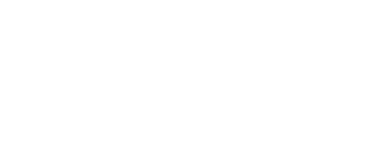
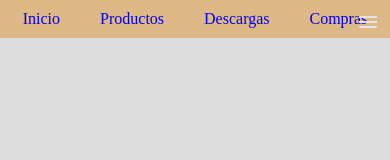
Before and after one commit to Youssef-AJDIJ/firstTestJsDom, a plain HTML site: page index.html in a window 390 px wide. Drawn offline with Linux system fonts and the light colour scheme.

Commit message:
intentar hacer menu responsive

```diff
--- a/css/reset.css
+++ b/css/reset.css
@@ -0,0 +1,16 @@
+*{
+    margin: 0;
+    padding: 0;
+    box-sizing: border-box;
+}
+
+body{
+    background-color: gainsboro;
+    height: fit-content;
+}
+li{
+    list-style: none;
+}
+a{
+    text-decoration: none;
+}
--- a/css/style.css
+++ b/css/style.css
@@ -0,0 +1,49 @@
+.header {
+  background-color: burlywood;
+  max-width: 1200px;
+  margin: 0 auto;
+}
+.navbar {
+  display: flex;
+  justify-content: space-between;
+  padding: 10px 20px;
+  position: relative;
+}
+.navbar-list {
+  display: flex;
+  column-gap: 40px;
+}
+.open-menu, .close-menu{
+    position: absolute;
+    right: 10px;
+    top: 10px;
+    display: none;
+    cursor: pointer;
+}
+
+@media (max-width: 520px) {
+    .logo{
+        display: none;
+    }
+  .navbar {
+    flex-direction: column;
+    align-items: center;
+    text-align: center;
+  }
+
+  .open-menu{
+    display: block;
+}
+}
+
+
+[data-drop="dropDownList"]{
+
+    display: flex;
+    flex-direction: column;
+    row-gap: 20px;
+
+    width: 100dvw;
+    background-color: rgb(104, 104, 103);
+
+  }
--- a/index.html
+++ b/index.html
@@ -1,11 +1,51 @@
 <!DOCTYPE html>
 <html lang="en">
-<head>
-    <meta charset="UTF-8">
-    <meta name="viewport" content="width=device-width, initial-scale=1.0">
+  <head>
+    <meta charset="UTF-8" />
+    <meta name="viewport" content="width=device-width, initial-scale=1.0" />
+    <link rel="shortcut icon" href="favicon/favicon.ico" type="image/x-icon" />
+    <link rel="stylesheet" href="css/reset.css" />
+    <link rel="stylesheet" href="css/style.css" />
     <title>Nav Responsive</title>
-</head>
-<body>
+  </head>
+  <body>
+    <header class="header">
+      <nav class="navbar">
+        <div class="logo">
+          <img src="" alt="Logo" />
+        </div>
+        <ul class="navbar-list" id="">
+          <li class="list-item"><a href="#">Inicio</a></li>
+          <li class="list-item"><a href="#">Productos</a></li>
+          <li class="list-item"><a href="#">Descargas</a></li>
+          <li class="list-item"><a href="#">Compras</a></li>
+        </ul>
+        <img src="img/menu.png" class="open-menu" alt="" />
+        <img src="img/close.png" class="close-menu" alt="" />
+      </nav>
+    </header>
+  </body>
+  <script type="text/javascript">
+        const open_menu = document.querySelector(".open-menu")
+        const close_menu = document.querySelector(".close-menu")
+        const navbarlist = document.querySelector(".navbar-list")
 
-</body>
+        console.log(navbarlist.clientWidth)
+
+        open_menu.addEventListener("click",() => {
+         navbarlist.setAttribute("data-drop", "dropDownList");
+        open_menu.style.display = "none"
+        close_menu.style.display = "block"
+
+        })
+
+        close_menu.addEventListener("click",() => {
+            navbarlist.removeAttribute("data-drop")
+            close_menu.style.display = "none"
+            open_menu.style.display = "block"
+        })
+
+
+
+  </script>
 </html>
```
Also changed, not shown: favicon/favicon.ico (added), img/close.png (added), img/menu.png (added).
